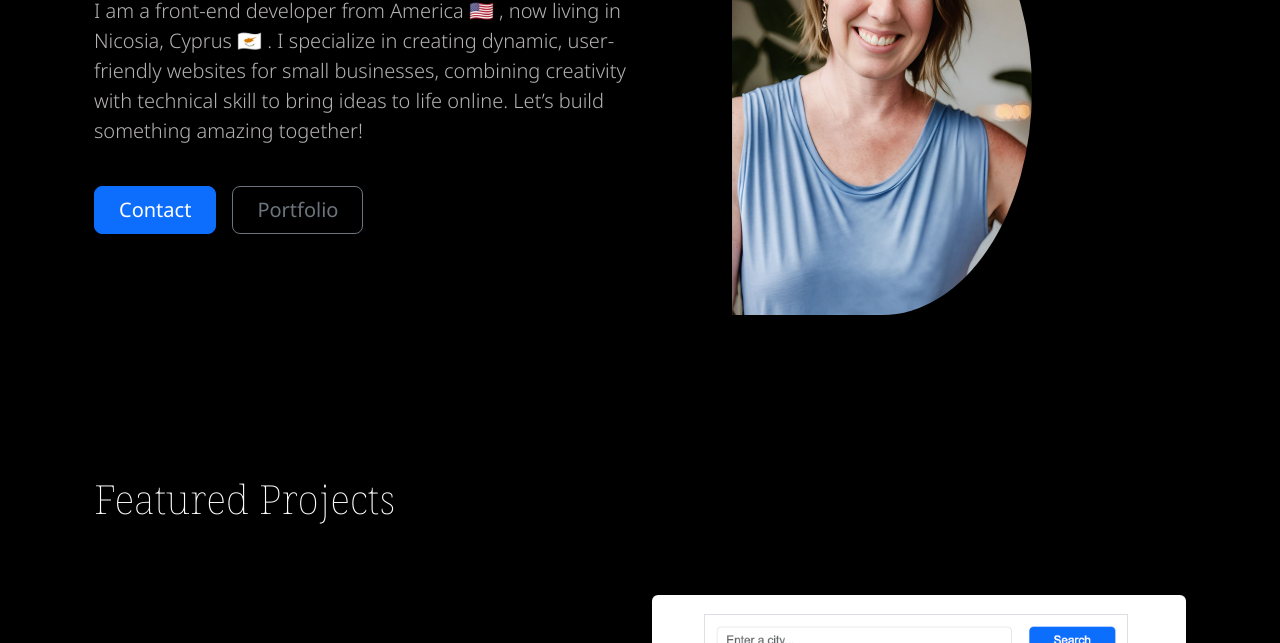
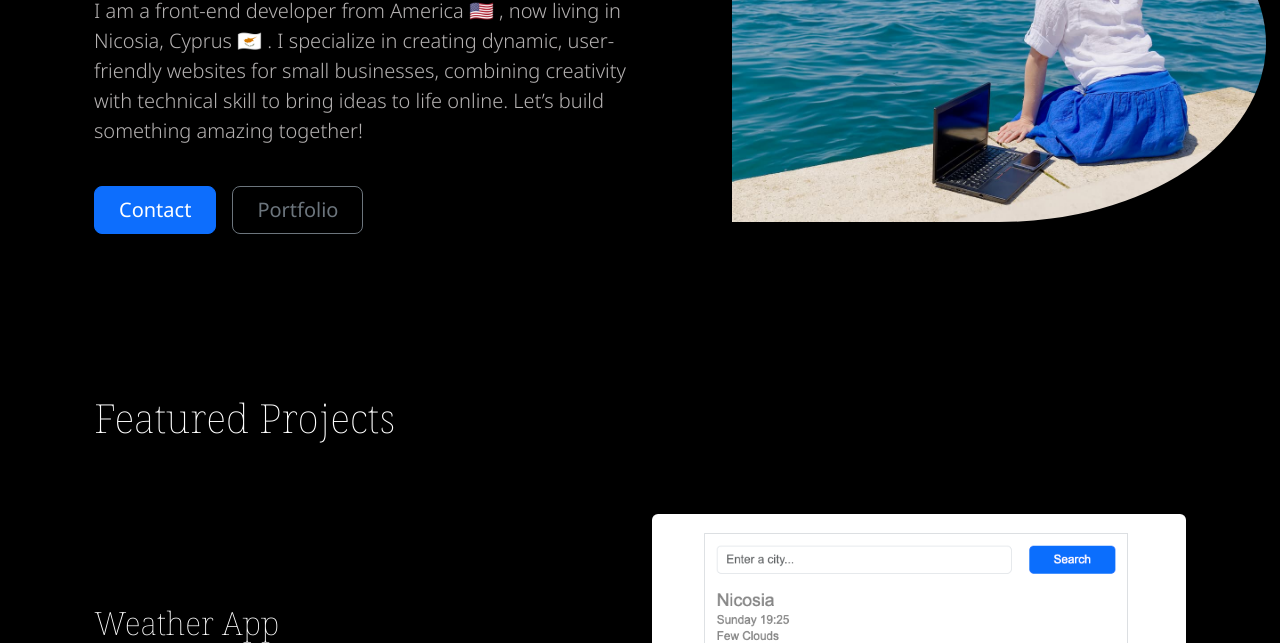
Before and after one commit to whoplaros/WesleyHoplarosDevSite, a plain HTML site: page index.html in a window 1280 px wide. Shown: the part 457-1100 px from the top of the page. Drawn offline with nearby package versions, Linux system fonts and the light colour scheme.

Commit message:
updating image on homepage

```diff
--- a/index.html
+++ b/index.html
@@ -94,9 +94,9 @@
 			<div class="row flex-lg-row-reverse align-items-start g-6 py-5">
 				<div class="col-8 col-sm-6">
 					<img
-						src="images/Studio portrait WH blue shirt.jpg"
+						src="images/work-from-anywhere-side-view-of-young-woman-fema-2025-01-08-04-19-24-utc (1).jpg"
 						class="d-block img-fluid rounded-end-circle hero-image"
-						alt="Wesley Hoplaros"
+						alt="programmer in Cyprus"
 						loading="lazy"
 					/>
 				</div>
```
Also changed, not shown: images/work-from-anywhere-side-view-of-young-woman-fema-2025-01-08-04-19-24-utc (1).jpg (added).
